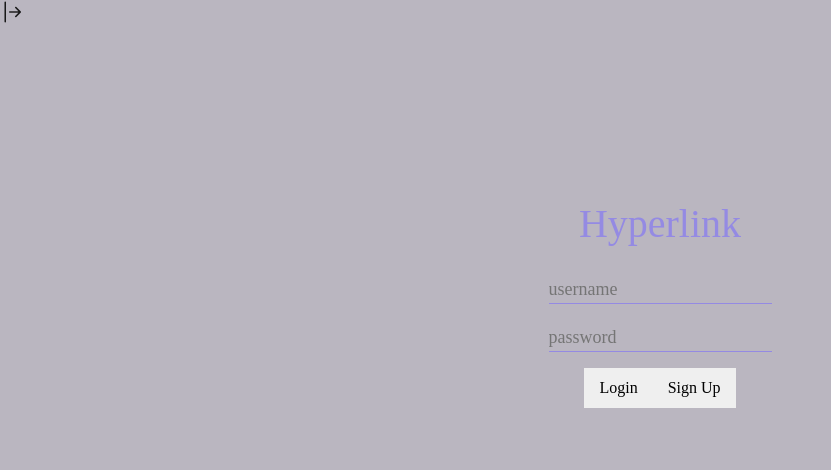
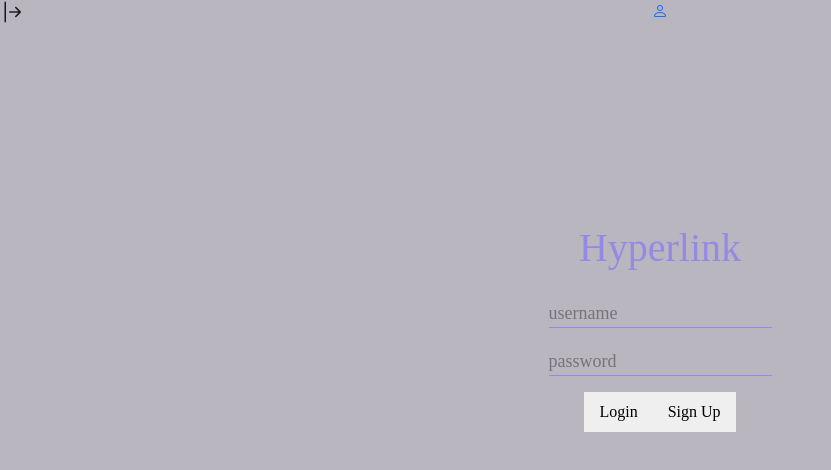
Before and after one commit to dartik24/Hyperlink, a React (Create React App) app in the folder frontend/: page / in a window 1280 px wide. Shown: the top 470 px of the page, without its empty margins (0-831 px from the left). Built offline with nearby package versions, Linux system fonts and the light colour scheme.

Commit message:
App has link to profile page and has a minimum width now

```diff
--- a/frontend/src/App.js
+++ b/frontend/src/App.js
@@ -9,11 +9,9 @@ import Profile from './pages/profile/profile';
 
 import SlideOut from './components/slideout/slideout';
 
-import { BrowserRouter, Route } from 'react-router-dom';
+import { BrowserRouter, Route, Link } from 'react-router-dom';
 import React from 'react';
 
-
-//  <i className="bi bi-person"></i>
 
 class App extends React.Component {
   constructor() {
@@ -28,13 +26,13 @@ class App extends React.Component {
     this.setState({user: user});
   }
 
-
-
   render() {
     console.log('app', this.state);
     return (
       <BrowserRouter id="router">
         <SlideOut />
+        <Link to='profile'> <i className="bi bi-person"></i> </Link>
+
         <Route exact path="/">
           <Home login={this.setUser} className="Homepage" />
         </Route>
@@ -48,7 +46,7 @@ class App extends React.Component {
           <AddListing className="AddListing" />
         </Route>
         <Route exact path="/profile">
-          <Profile className="Profile" />
+          <Profile user={this.state.user} className="Profile" />
         </Route>
 
         <Route exact path="/testpage">
--- a/frontend/src/index.css
+++ b/frontend/src/index.css
@@ -28,6 +28,7 @@ body,
 
 #root {
   overflow: auto;
+  min-width: 340px;
 }
 
 * {
```
